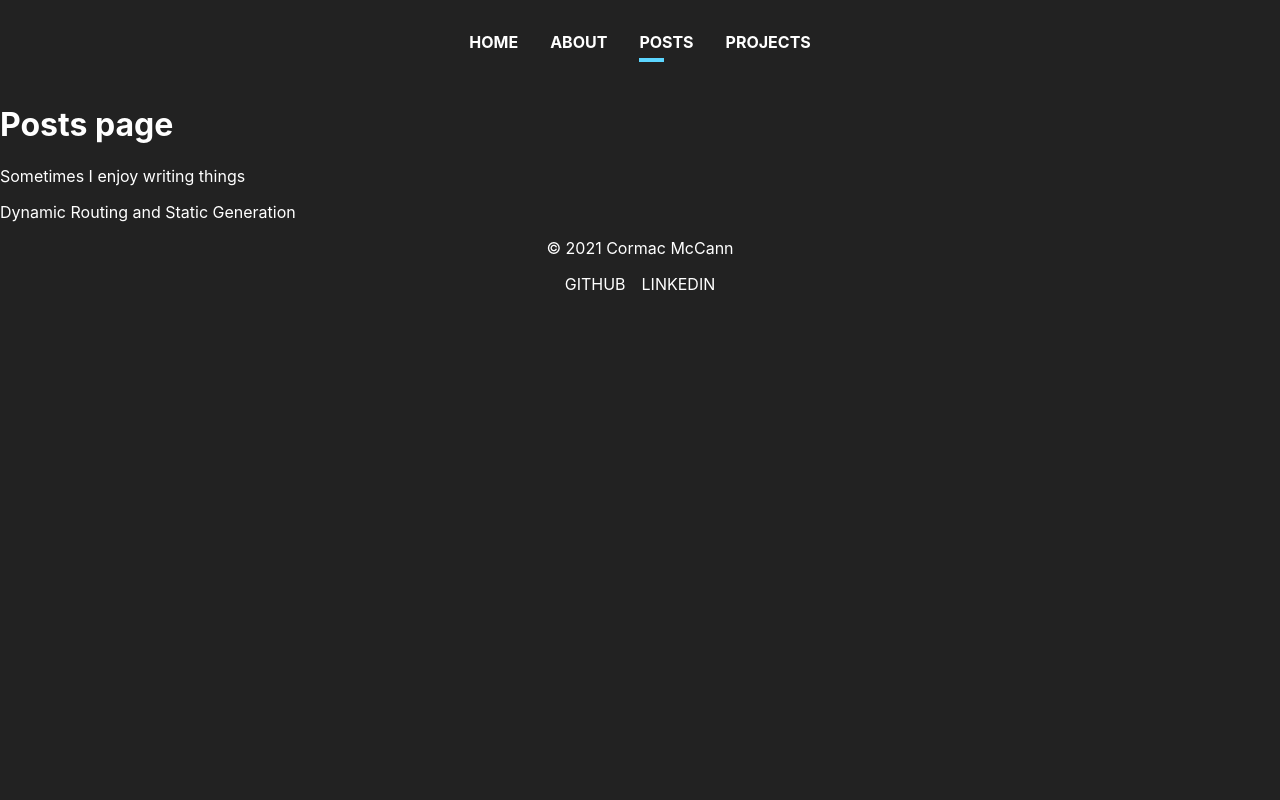
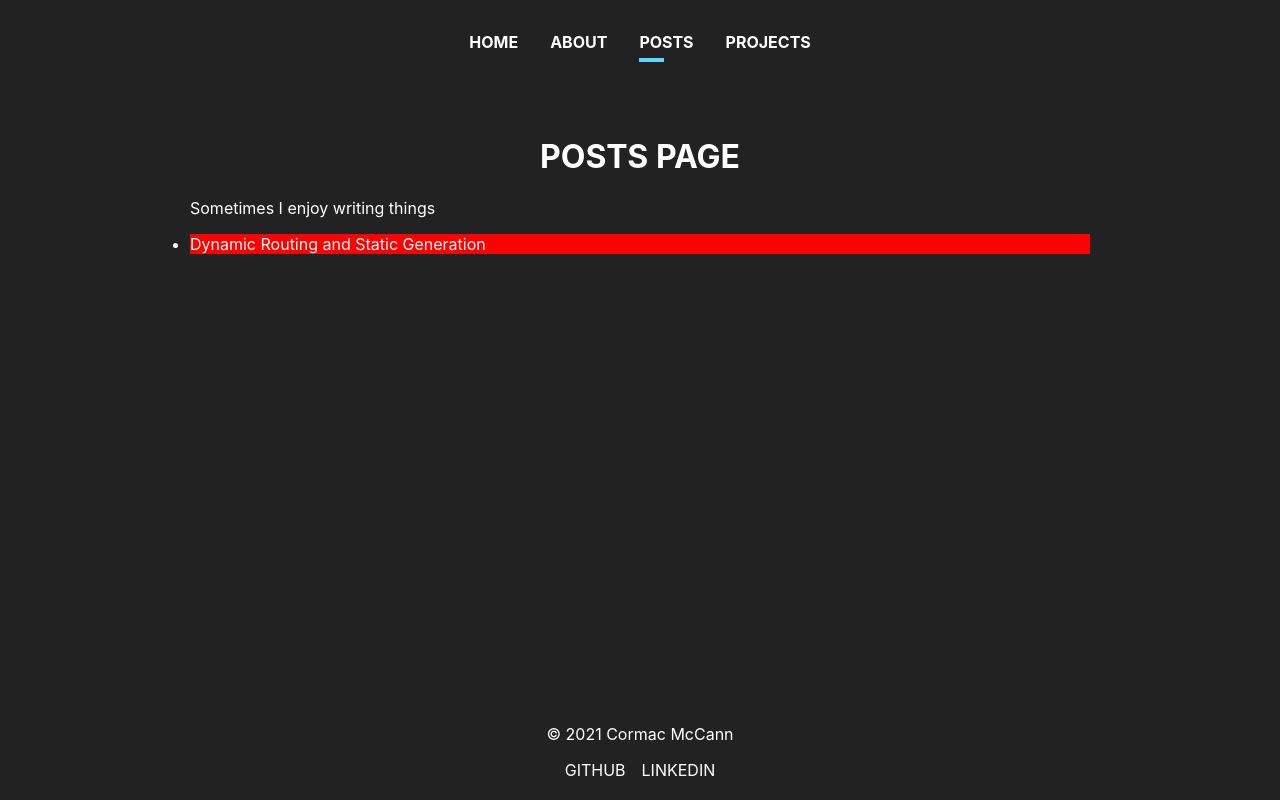
Before and after one commit to mccannsean421/personal-site-2022, a Next.js app: page /posts in a window 1280 px wide. Built offline with nearby package versions, Linux system fonts and the light colour scheme.

Commit message:
post fetching

```diff
--- /dev/null
+++ b/components/Posts/PostCard.js
@@ -0,0 +1,12 @@
+import styles from './styles/PostCard.module.css';
+import Link from 'next/link';
+
+export default function PostCard(props) {
+    return (
+      <div className={styles.postCard}>
+        <Link href={`/posts/${props.post.slug}`}>
+          {props.post.title}
+        </Link>
+      </div>
+    )
+}
--- /dev/null
+++ b/components/Posts/styles/PostCard.module.css
@@ -0,0 +1,3 @@
+.postCard {
+ background: red;
+}
--- a/pages/posts/index.js
+++ b/pages/posts/index.js
@@ -1,16 +1,17 @@
 import Head from 'next/head';
 import styles from '../../styles/Home.module.css';
-import { getAllPosts } from '../api'
+import { getAllPosts } from '../api';
+import PostCard from '@/components/Posts/PostCard';
 
 export default function Posts({allPosts}) {
   return (
-    <div>
+    <div className="container main">
       <h1 data-testid="custom-element">Posts page</h1>
       <p>Sometimes I enjoy writing things</p>
       <ul>
         {
           allPosts.map((post, index) => {
-            return <li key={index}>{post.title}</li>
+            return <li key={index}><PostCard post={post} /></li>
           })
         }
       </ul>
--- a/styles/globals.css
+++ b/styles/globals.css
@@ -50,6 +50,25 @@ ul {
   font-size: 1.6em;
 }
 
+/**
+ * Pages
+ */
+
+.container {
+  margin: 0 auto;
+  max-width: 900px;
+  padding: 2em 0;
+}
+
+.main {
+  min-height: 80vh;
+}
+
+.main h1 {
+  text-transform: uppercase;
+  text-align: center;
+}
+
 .about-page {
   --active-color: var(--shocking-pink);
 }
```
